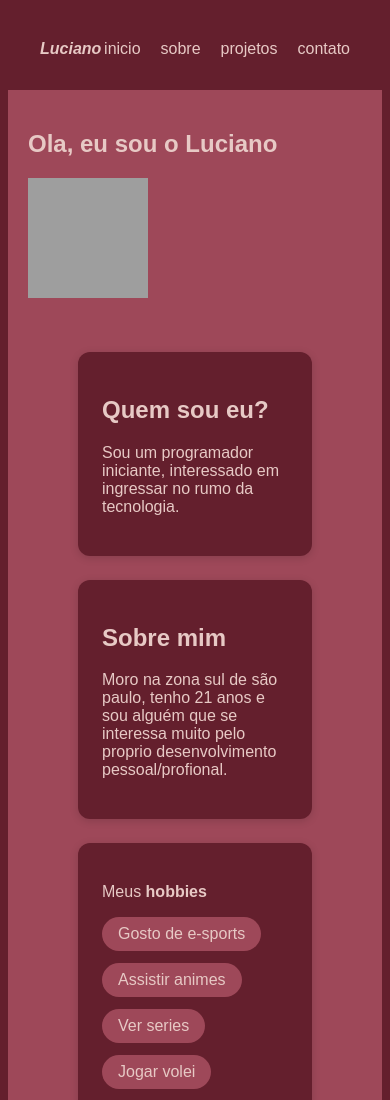
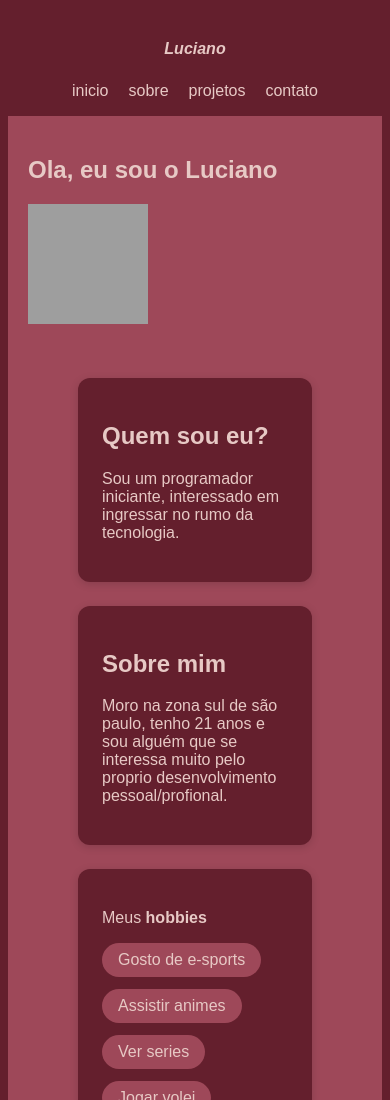
Before and after one commit to Lucianoqzy/portifolio, a plain HTML site: page sobre.html in a window 390 px wide. Shown: the top 1100 px of the page. Drawn offline with Linux system fonts and the light colour scheme; files that its build step writes are made by us from their sources; grey boxes are pictures that could not be loaded.

Commit message:
Add files via upload

```diff
--- a/style.css
+++ b/style.css
@@ -100,10 +100,16 @@ nav a {
     border-radius: 20px;
 }
 img {
-    max width: 100%;
+   max-width: 100%;
 }
 
+@media (max-width: 600px) {
+    header {
+        flex-direction: column;
+        gap: 8px;
+    }
 
     h1 {
         font-size: 28px;
     }
+}
```
